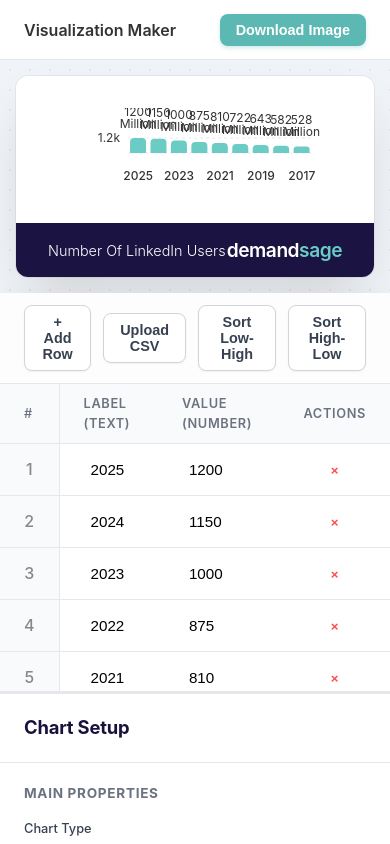
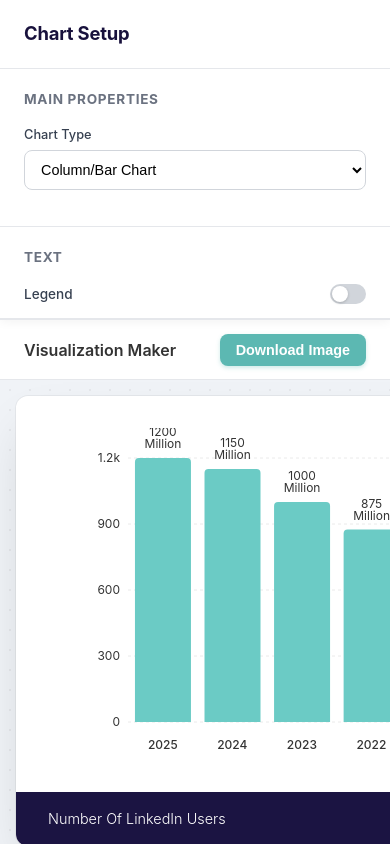
Before and after one commit to rehan280/datastats, a React (Vite) app: page / in a window 390 px wide. Shown: the top 844 px of the page. Built offline with nearby package versions, Linux system fonts and the light colour scheme.

Commit message:
fix: restore canvas fixed sizes and enable horizontal scroll on mobile

```diff
--- a/src/index.css
+++ b/src/index.css
@@ -240,15 +240,14 @@ input:checked + .slider:before {
   background: white;
   border-radius: 12px;
   box-shadow: 0 25px 50px -12px rgba(0,0,0,0.15), 0 0 0 1px rgba(0,0,0,0.05);
-  width: 100%;
-  max-width: 800px;
-  height: auto;
-  aspect-ratio: 16 / 9;
+  width: 800px;
+  height: 450px;
   display: flex;
   flex-direction: column;
   position: relative;
   overflow: hidden;
   transition: all 0.3s ease;
+  flex-shrink: 0;
 }
 
 .canvas.bg-gradient {
@@ -388,7 +387,7 @@ table.data-table input:focus {
 /* Responsive Overrides */
 @media (max-width: 900px) {
   .app-container {
-    flex-direction: column-reverse;
+    flex-direction: column;
     height: auto;
     min-height: 100vh;
     overflow-y: auto;
@@ -396,10 +395,11 @@ table.data-table input:focus {
 
   .sidebar {
     width: 100%;
-    max-height: none;
+    height: 320px;
+    max-height: 320px;
     border-right: none;
-    border-top: 1px solid var(--border-color);
-    box-shadow: 0 -2px 10px rgba(0,0,0,0.05);
+    border-bottom: 2px solid var(--border-color);
+    box-shadow: 0 2px 10px rgba(0,0,0,0.05);
   }
 
   .main-area {
@@ -410,6 +410,14 @@ table.data-table input:focus {
 
   .canvas-wrapper {
     padding: 16px;
+    align-items: flex-start;
+    justify-content: flex-start;
+    overflow-x: auto;
+  }
+
+  .canvas {
+    width: 800px !important;
+    height: 450px !important;
   }
 
   .data-editor {
```
